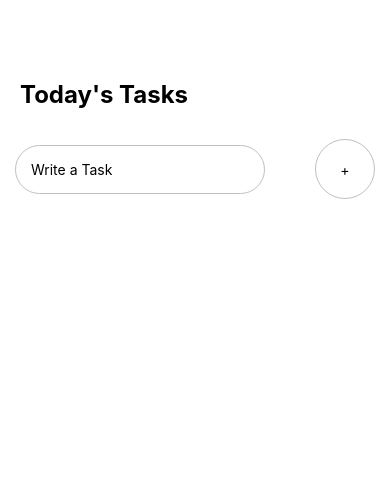
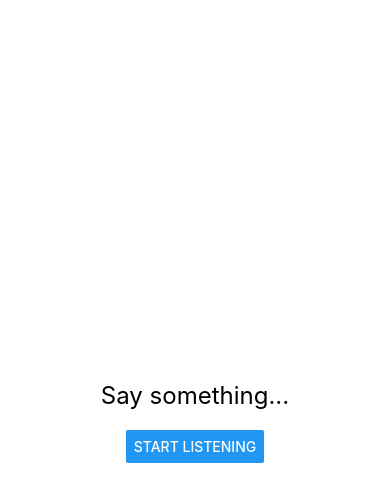
Before and after one commit to bhvskiran/sample-react-native, a React Native app: screen / in a window 390 px wide. Shown: the top 502 px of the page. Built offline with nearby package versions, Linux system fonts and the light colour scheme.

Commit message:
sample voice input [TypeError: Cannot read property 'startSpeech' of null]

```diff
--- a/App.tsx
+++ b/App.tsx
@@ -1,103 +1,88 @@
-import React, { useState } from "react";
-import { KeyboardAvoidingView, Platform, StyleSheet, Text, TouchableOpacity, View, TextInput, Keyboard, ScrollView } from "react-native";
-import Task from './components/Task'
-export default function Index() {
-  const [task, setTask] = useState('');
-  const [taskItems, setTaskItems] = useState([]);
+import React, { useEffect, useState } from 'react';
+import { View, Text, Button, StyleSheet } from 'react-native';
+import Voice from '@react-native-voice/voice';
 
-  const addTask = () => {
-    Keyboard.dismiss();
-    if (task) {
-      setTaskItems([...taskItems, task]);
-      setTask('');
+const App = () => {
+  const [recognizedText, setRecognizedText] = useState('');
+  const [isListening, setIsListening] = useState(false);
+
+  useEffect(() => {
+    console.log(Voice);
+    if (!Voice) {
+      console.error('Voice module is not available.');
+      return;
     }
-  }
 
-  const completeTask = (index) => {
-    let itemsCopy = [...taskItems];
-    itemsCopy.splice(index,1);
-    setTaskItems(itemsCopy);
-  }
+    Voice.onSpeechResults = onSpeechResultsHandler;
+    Voice.onSpeechStart = onSpeechStartHandler;
+    Voice.onSpeechEnd = onSpeechEndHandler;
+
+    return () => {
+      Voice.destroy().then(Voice.removeAllListeners);
+    };
+  }, []);
+
+  const onSpeechStartHandler = () => {
+    setIsListening(true);
+  };
+
+  const onSpeechEndHandler = () => {
+    setIsListening(false);
+  };
+
+  const onSpeechResultsHandler = (event) => {
+    const { value } = event;
+    if (value && value.length > 0) {
+      setRecognizedText(value[0]);
+    }
+  };
+
+  const startListening = async () => {
+    try {
+      if (Voice) {
+        await Voice.start('en-US');
+      } else {
+        console.error('Voice is not available');
+      }
+    } catch (e) {
+      console.error(e);
+    }
+  };
+
+  const stopListening = async () => {
+    try {
+      if (Voice) {
+        await Voice.stop();
+      } else {
+        console.error('Voice is not available');
+      }
+    } catch (e) {
+      console.error(e);
+    }
+  };
 
   return (
-    <View>
-      <ScrollView contentContainerStyle={styles.scrollView}>
-        {/* Today's task */}
-        <View style={styles.taskWrapper}>
-          <Text style={styles.sectionTitle}>Today's Tasks</Text>
-          <View style={styles.items}>
-            {/* Here, Tasks will go */}
-            {/* <Task text={'Task 1'}/>
-            <Task text={'Task 2'}/> */}
-            {/* Dynamically render tasks */}
-            {taskItems.map((item, index) => (
-              <TouchableOpacity key={index} onPress={() => completeTask(index)}>
-                <Task text={item} />
-              </TouchableOpacity>
-            ))}
-          </View>
-        </View>
-      </ScrollView>
-      {/* Write a task */}
-      <KeyboardAvoidingView behavior={Platform.OS === "ios" ? "padding" : "height"} style={styles.writeTaskWrapper}>
-        <TextInput style={styles.input} placeholder="Write a Task" value={task} onChangeText={text => setTask(text)}/>
-        <TouchableOpacity onPress={() => addTask()}>
-          <View style={styles.addWrapper}>
-            <Text style={styles.addText}>+</Text>
-            </View>
-        </TouchableOpacity>
-      </KeyboardAvoidingView>
-
+    <View style={styles.container}>
+      <Text style={styles.text}>{recognizedText || 'Say something...'}</Text>
+      <Button
+        title={isListening ? 'Stop Listening' : 'Start Listening'}
+        onPress={isListening ? stopListening : startListening}
+      />
     </View>
   );
-}
+};
 
 const styles = StyleSheet.create({
   container: {
     flex: 1,
-    backgroundColor: '#E8EAED',
-    justifyContent: 'space-between',
-  },
-  scrollView: {
-    flexGrow: 1,
-  },
-  taskWrapper : {
-    paddingTop: 80,
-    paddingHorizontal: 20,
-  },
-  sectionTitle : {
-    fontSize: 24,
-    fontWeight: 'bold',
-  },
-  items : {
-    marginTop: 30,
-  },
-  writeTaskWrapper: {
-    paddingHorizontal: 15,
-    position: 'relative',
-    width: '100%',
-    flexDirection: 'row',
-    justifyContent: 'space-between',
-    alignItems: 'center',
-  },
-  input: {
-    paddingVertical: 15,
-    paddingHorizontal: 15,
-    backgroundColor: '#FFF',
-    borderRadius: 60,
-    borderColor: '#C0C0C0',
-    borderWidth: 1,
-    width: 250,
-  },
-  addWrapper: {
-    width: 60,
-    height: 60,
-    backgroundColor: '#FFF',
-    borderRadius: 60,
     justifyContent: 'center',
     alignItems: 'center',
-    borderColor: '#C0C0C0',
-    borderWidth: 1,
+    padding: 20,
   },
-  addText: {},
+  text: {
+    fontSize: 24,
+    marginBottom: 20,
+  },
 });
+
+export default App;
```
